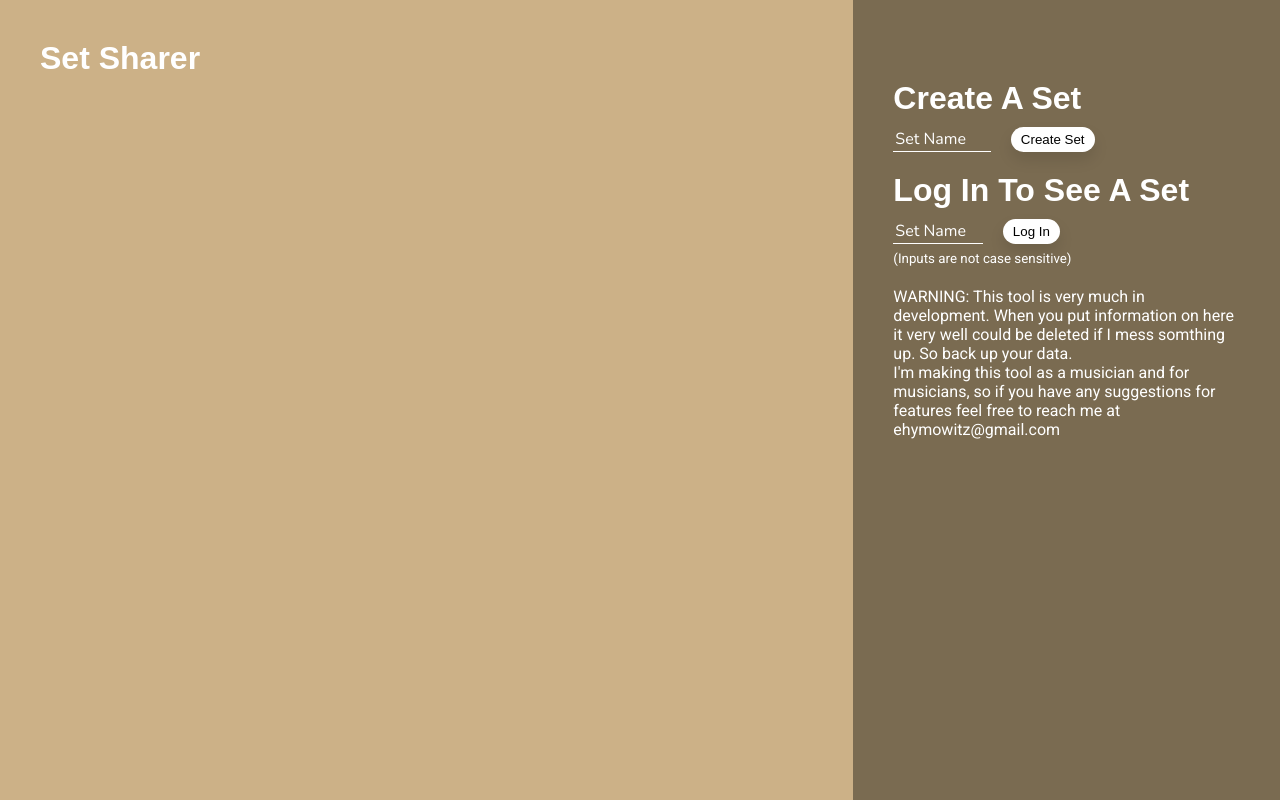
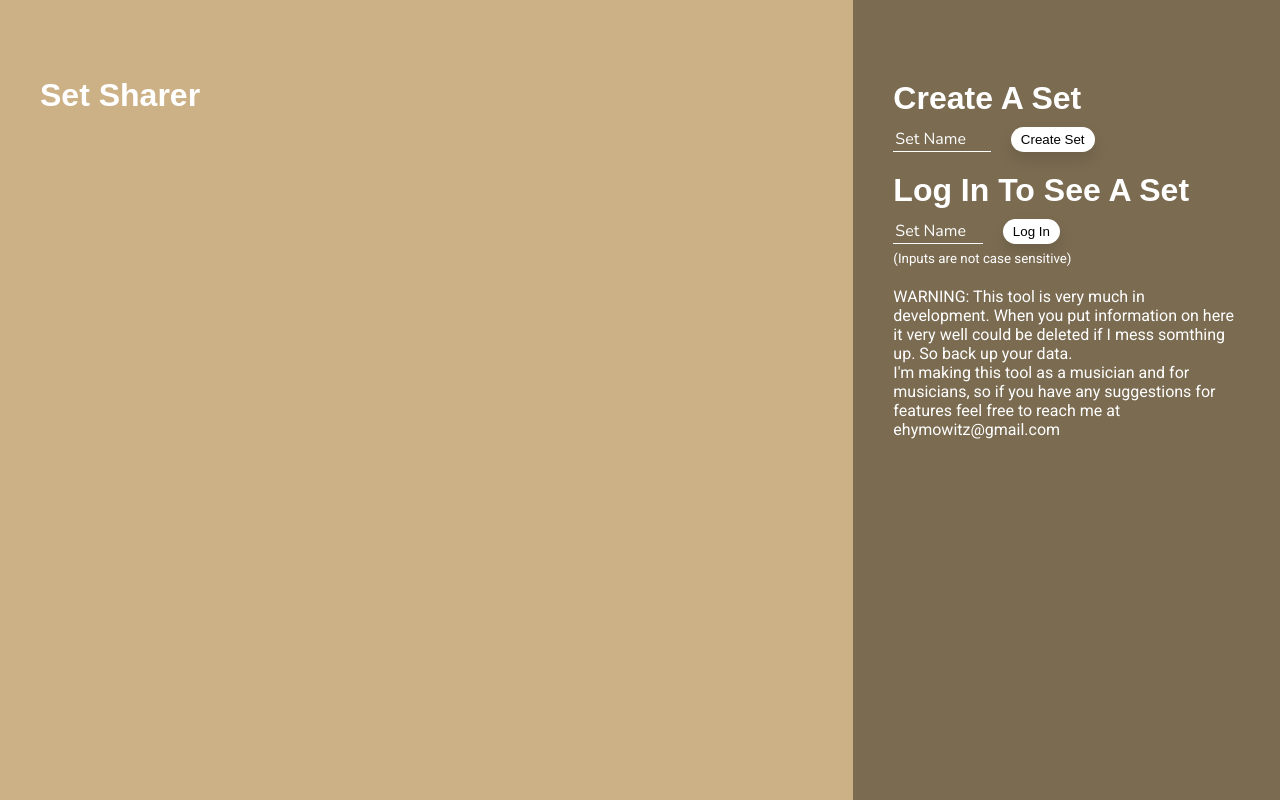
Before and after one commit to ehymowitz/set-sharer, a Next.js app: page / in a window 1280 px wide. Built offline with nearby package versions, Linux system fonts and the light colour scheme.

Commit message:
bug fixes

```diff
--- a/components/forms/LoginForm.tsx
+++ b/components/forms/LoginForm.tsx
@@ -1,4 +1,5 @@
 import React, { useState, useContext, SyntheticEvent, ChangeEvent } from 'react'
+import { DisplayedSong } from '../../pages'
 import { LoggedIn } from '../../pages/_app'
 import { readSets } from '../../utils/crud'
 import { useQueryString } from '../../utils/queryString'
@@ -8,12 +9,14 @@ const LoginForm = () => {
   const setQueryString = useQueryString("set")[1]
 
   const { setLoggedIn } = useContext(LoggedIn)
+  const { songList, setDisplayedSong } = useContext(DisplayedSong)
 
   const handleSubmit = (e: SyntheticEvent) => {
     e.preventDefault()
     const usedSetName = setName.toLowerCase()
     readSets().then((data) => {
       if (data.includes(usedSetName)) {
+        setDisplayedSong(songList[0])
         setQueryString(usedSetName)
         setLoggedIn(usedSetName)
       } else {
--- a/styles/_container.scss
+++ b/styles/_container.scss
@@ -8,12 +8,14 @@
   min-height: 100vh;
 
   .song-info {
-    padding: 40px;
+    display: grid;
     background-color: #CCB187;
 
     .app-heading {
+      padding: 40px;
+      padding-bottom: 0;
       display: flex;
-      align-items: center;
+      align-items: flex-end;
 
       .gigInterface {
         margin-left: 20px;
@@ -87,9 +89,6 @@
     grid-template-columns: none;
     grid-template-rows: 1fr auto;
     min-height: unset;
-    .setlist {
-      min-height: 95vh;
-    }
   }
 }
 
@@ -108,6 +107,9 @@
 @media (max-width: $Phones) {
   .container {
     .song-info {
+      .app-heading {
+        padding-left: 0;
+      }
       padding-left: 20px;
       padding-right: 0;
     }
--- a/styles/_songDisplay.scss
+++ b/styles/_songDisplay.scss
@@ -1,7 +1,8 @@
 .song-display {
-  margin-top: 20px;
+  padding: 0px 40px;
   display: grid;
   grid-template-rows: auto auto;
+  min-height: 80vh;
   .song-display-heading {
     display: flex;
     margin-bottom: 10px;
@@ -61,7 +62,7 @@
         grid-template-columns: 1fr 1fr;
         .lyrics {
           overflow-y: auto;
-          max-height: 60vh;
+          max-height: 55vh;
           overflow-wrap: break-word;
           white-space: break-spaces;
         }
@@ -176,3 +177,12 @@
     height: 100%;
   }
 }
+
+@media (max-width: $Phones) {
+  .song-display {
+    padding: 0px;
+    .lyrics {
+      max-height: 65vh !important;
+    }
+  }
+}
--- a/styles/_songList.scss
+++ b/styles/_songList.scss
@@ -1,6 +1,5 @@
 .song-list {
   max-height: 65vh;
-  overflow: auto;
   margin-bottom: 20px;
   ul {
     list-style: none;
```
